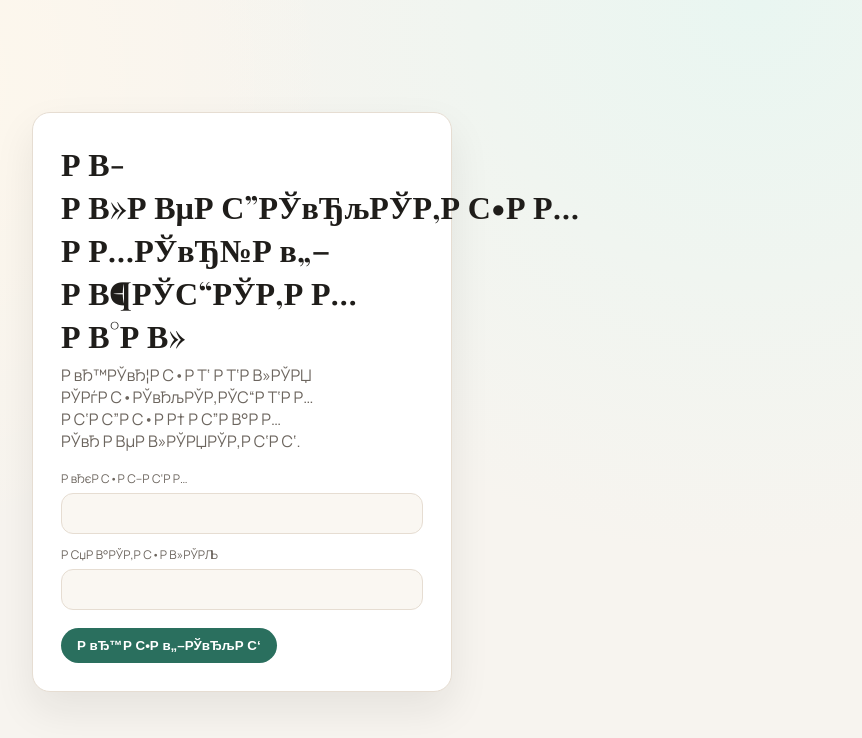
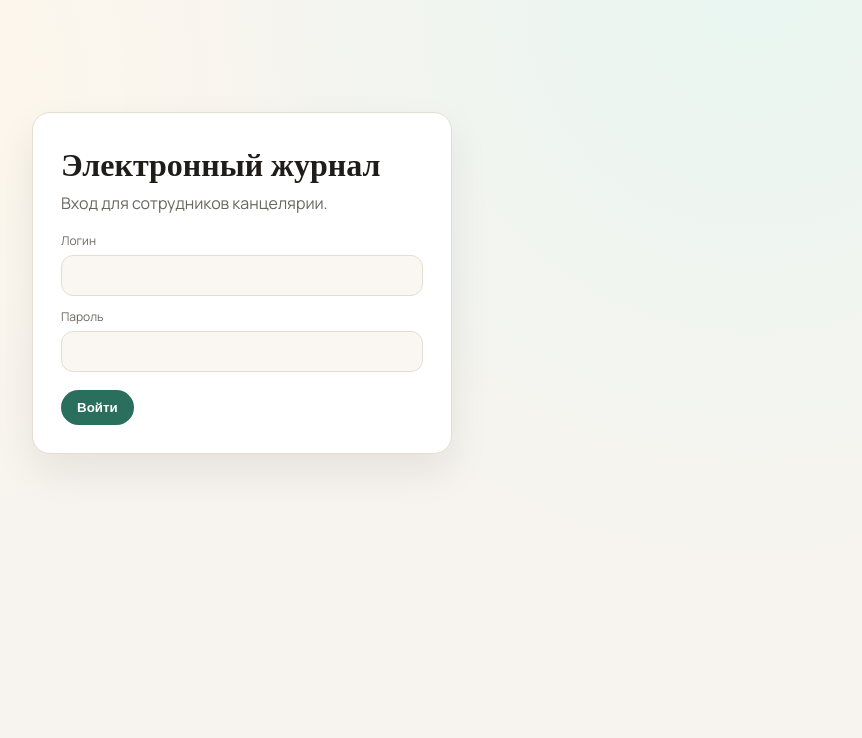
Before and after one commit to NNMC-Mexel/journalPriemnaya, a website: page frontend/journal-login.html in a window 1280 px wide. Shown: the whole page, without its empty margins (398-1260 px from the left). Drawn offline with nearby package versions, Linux system fonts and the light colour scheme.

Commit message:
Fix mojibake in login page and login script texts

```diff
--- a/frontend/journal-login.html
+++ b/frontend/journal-login.html
@@ -3,7 +3,7 @@
   <head>
     <meta charset="UTF-8" />
     <meta name="viewport" content="width=device-width, initial-scale=1.0" />
-    <title>Р вЂ™РЎвЂ¦Р С•Р Т‘ Р Р† Р В¶РЎС“РЎР‚Р Р…Р В°Р В»</title>
+    <title>Вход в журнал</title>
     <link rel="preconnect" href="https://fonts.googleapis.com" />
     <link rel="preconnect" href="https://fonts.gstatic.com" crossorigin />
     <link
@@ -15,19 +15,19 @@
   <body>
     <div class="page">
       <div class="panel login-wrap">
-        <h1>Р В­Р В»Р ВµР С”РЎвЂљРЎР‚Р С•Р Р…Р Р…РЎвЂ№Р в„– Р В¶РЎС“РЎР‚Р Р…Р В°Р В»</h1>
-        <p>Р вЂ™РЎвЂ¦Р С•Р Т‘ Р Т‘Р В»РЎРЏ РЎРѓР С•РЎвЂљРЎР‚РЎС“Р Т‘Р Р…Р С‘Р С”Р С•Р Р† Р С”Р В°Р Р…РЎвЂ Р ВµР В»РЎРЏРЎР‚Р С‘Р С‘.</p>
+        <h1>Электронный журнал</h1>
+        <p>Вход для сотрудников канцелярии.</p>
         <form id="journal-login-form">
           <div class="field">
-            <label for="login">Р вЂєР С•Р С–Р С‘Р Р…</label>
+            <label for="login">Логин</label>
             <input id="login" name="login" type="text" autocomplete="username" required />
           </div>
           <div class="field" style="margin-top: 12px;">
-            <label for="password">Р СџР В°РЎР‚Р С•Р В»РЎРЉ</label>
+            <label for="password">Пароль</label>
             <input id="password" name="password" type="password" autocomplete="current-password" required />
           </div>
           <div class="login-actions">
-            <button class="btn primary" type="submit">Р вЂ™Р С•Р в„–РЎвЂљР С‘</button>
+            <button class="btn primary" type="submit">Войти</button>
             <span id="login-error" class="small-note"></span>
           </div>
         </form>
```
Also changed, not shown: server/public/journal-login.html (+6 -6 lines), frontend/js/journal-login.js (line endings or trailing spaces), server/public/js/journal-login.js (line endings or trailing spaces).
